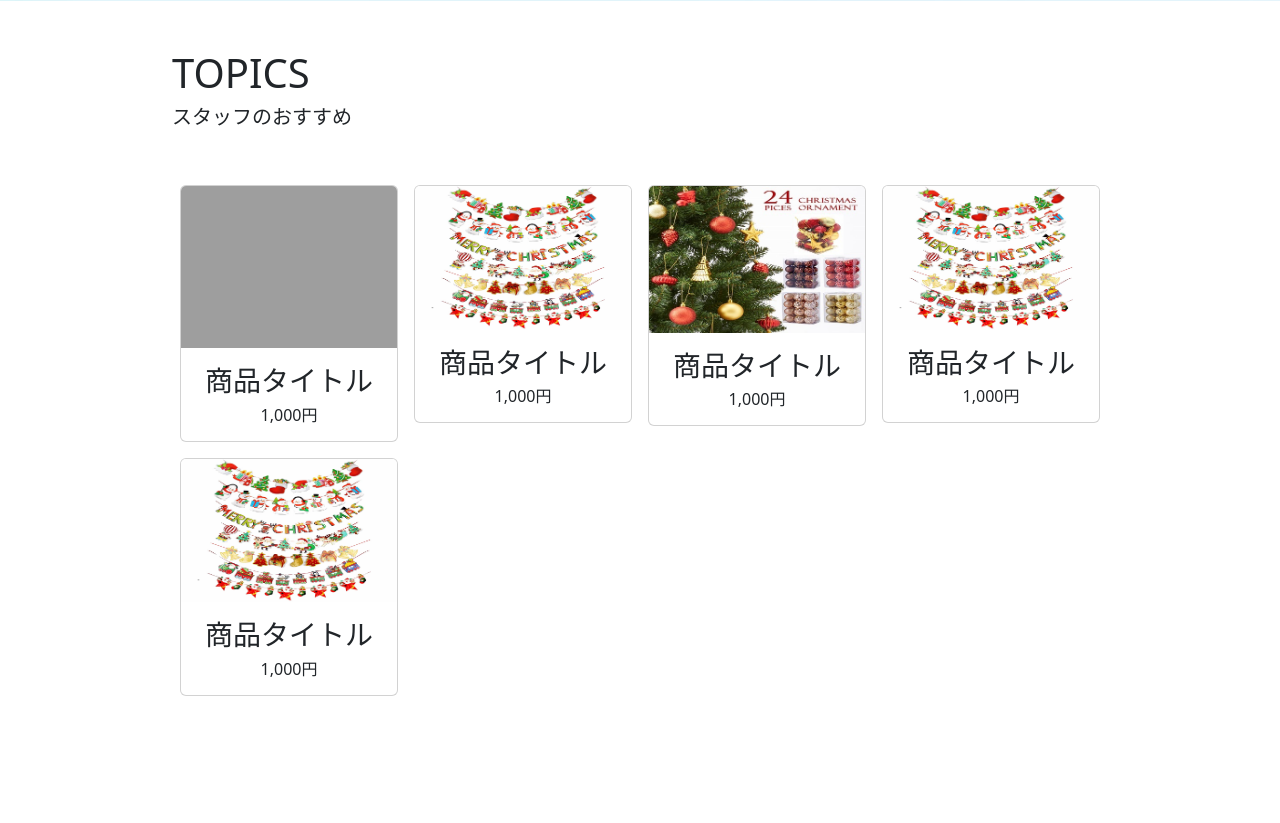
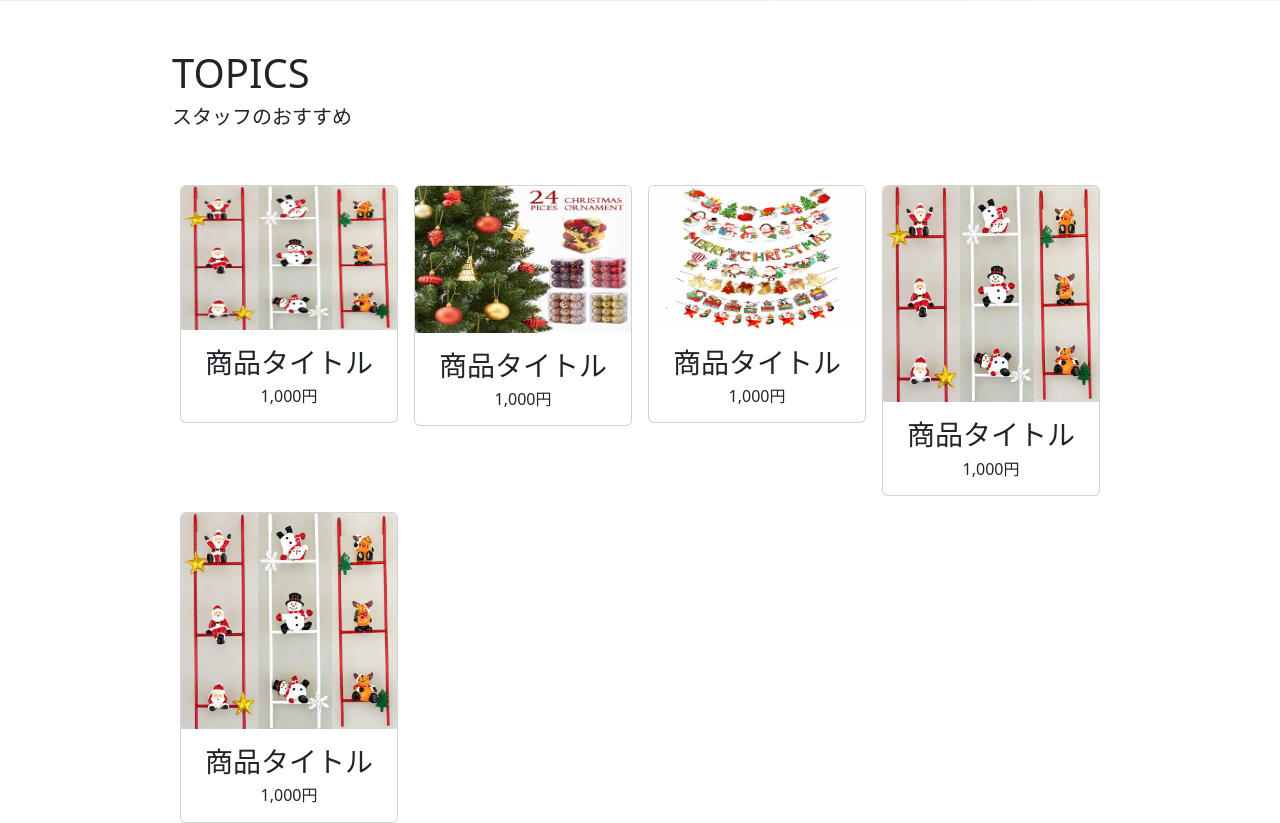
Before and after one commit to hiramatutosiki/Factio, a PHP site: page / in a window 1280 px wide. Shown: the part 680-1503 px from the top of the page. Before the commit the page ends 1376 px from the top, so only its background shows below. Run offline with PHP 8.4, Linux system fonts and the light colour scheme; some libraries are stand-ins or nearby versions; grey boxes are pictures that could not be loaded.

Commit message:
編集：サンプル画像の名前の変更・トップ、カテゴリ画面の編集

```diff
--- a/index.php
+++ b/index.php
@@ -43,7 +43,7 @@
 
             <div class="col" style="">
                 <div class="card ">
-                    <img src="img/サンプル.jpg" class="card-img-top img-fluid" alt="">
+                    <img src="img/サンプルセット1.png" class="card-img-top img-fluid" alt="">
                     <div class="card-body" >
                         <h3 class="card-title text-center">商品タイトル</h3>
                         <p class="card-text text-center h6">1,000円</p>
@@ -53,7 +53,7 @@
 
             <div class="col" style="">
                 <div class="card ">
-                    <img src="img/セット1サンプル.png" class="card-img-top img-fluid " alt="">
+                    <img src="img/サンプルセット2.jpg" class="card-img-top img-fluid " alt="">
                     <div class="card-body">
                         <h3 class="card-title text-center">商品タイトル</h3>
                         <p class="card-text text-center h6">1,000円</p>
@@ -63,7 +63,7 @@
 
             <div class="col" style="">
                 <div class="card ">
-                    <img src="img/セット1サンプル.jpg" class="card-img-top img-fluid" alt="">
+                    <img src="img/サンプルセット3.png" class="card-img-top img-fluid" alt="">
                     <div class="card-body">
                         <h3 class="card-title text-center">商品タイトル</h3>
                         <p class="card-text text-center h6">1,000円</p>
@@ -73,7 +73,7 @@
 
             <div class="col" style="">
                 <div class="card ">
-                    <img src="img/セット1サンプル.png" class="card-img-top img-fluid  " alt="">
+                    <img src="img/サンプルセット4.jpg" class="card-img-top img-fluid  " alt="">
                     <div class="card-body">
                         <h3 class="card-title text-center">商品タイトル</h3>
                         <p class="card-text text-center h6">1,000円</p>
@@ -83,7 +83,7 @@
 
             <div class="col" style="">
                 <div class="card ">
-                    <img src="img/セット1サンプル.png" class="card-img-top img-fluid  " alt="">
+                    <img src="img/サンプルセット4.jpg" class="card-img-top img-fluid  " alt="">
                     <div class="card-body">
                         <h3 class="card-title text-center">商品タイトル</h3>
                         <p class="card-text text-center h6">1,000円</p>
```
Also changed, not shown: category.php (+4 -4 lines), img/サンプルセット1.png (renamed from img/サンプル.png), img/サンプルセット2.jpg (renamed from img/セット1サンプル.jpg), img/サンプルセット3.png (renamed from img/セット1サンプル.png), img/サンプルセット4.jpg (renamed from img/セット3サンプル.jpg).
